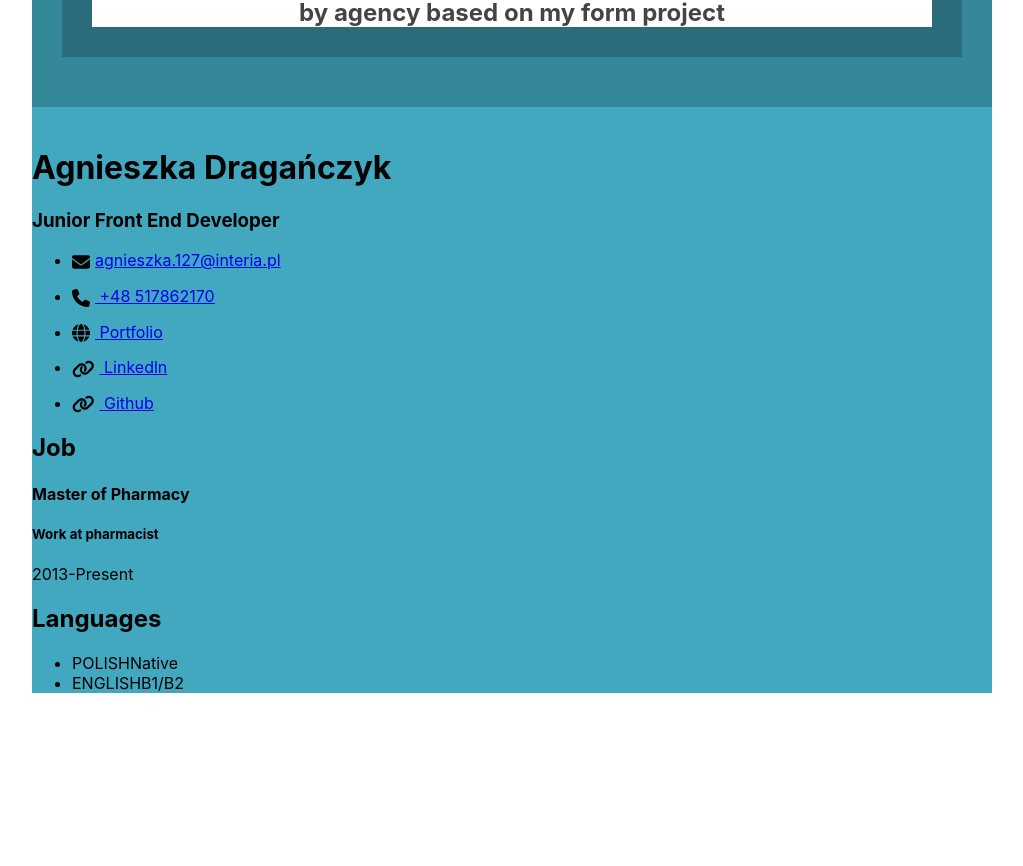
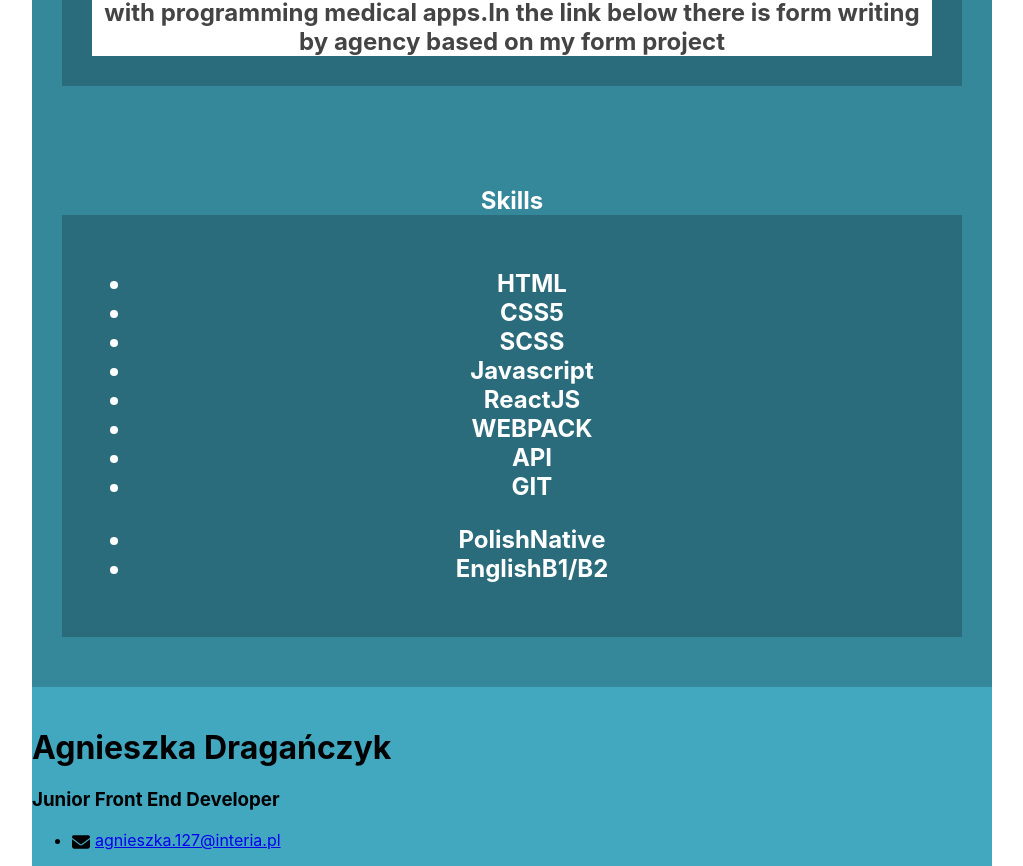
Before and after one commit to AgnieszkaDra/CV-React, a React (Create React App) app: page / in a window 1280 px wide. Shown: the part 1086-1952 px from the top of the page, without its empty margins (128-1151 px from the left). Before the commit the page ends 1795 px from the top, so only its background shows below. Built offline with nearby package versions, Linux system fonts and the light colour scheme.

Commit message:
add section skills

```diff
--- a/src/App.js
+++ b/src/App.js
@@ -3,13 +3,15 @@ import React from 'react';
 
 import Header from './components/HeaderContainer/Header';
 import Experience from './components/Experience/Experience';
+import Skills from './components/Skills/Skills';
+
 import data from './data';
 import PropTypes from 'prop-types';
 
 import { FontAwesomeIcon } from '@fortawesome/react-fontawesome'
 import { faEnvelope, faPhone, faGlobe, faLink } from '@fortawesome/free-solid-svg-icons'
-import Section from './shared/Section';
-import experience from './data/experience';
+import Section from './shared/section';
+
 
 
 export default class CV extends React.Component{
@@ -19,8 +21,11 @@ export default class CV extends React.Component{
     <div className="container">
       {/* <Header {...this.props.infoProfile}></Header>  */}
       <Header {...data}></Header>
-      <Section {...data}>
-        <Experience {...data.experience}>{'ola'}</Experience>
+      <Section {...data} sectionTitle="Work and Experience">
+        <Experience {...data.experience}></Experience>
+      </Section>
+      <Section {...data} sectionTitle="Skills">
+        <Skills {...data.skills}></Skills>
       </Section>
       {/* <Experience {...data.experience}></Experience> */}
       <div class="header">
--- a/src/components/Contacts/Contacts.js
+++ b/src/components/Contacts/Contacts.js
@@ -2,40 +2,21 @@ import React from "react";
 import ContactsList from "../ContactsList/ContactsList";
 
 import classes from './styles.module.css'
-// class Contacts extends React.Component{
-
-//     render(){
-
-//         return (
-
-//                 <div className="contact-container container-block">
-
-
-//          <ContactsList {...this.props}></ContactsList>
-
-//                 </div>
-
-//         )
-//     }
-// }
-// export default Contacts
 
 export const Contacts = (props) => {
+
     const {
         className,
         ...otherProps
-       } = props
+    } = props
 
-      return (
+    return (
 
-     <div className={`${classes.root}${className ? ` ${className}` : ''}`} {...otherProps}>
+        <div className={`${classes.root}${className ? ` ${className}` : ''}`}{...otherProps}>
+            <ContactsList {...props}></ContactsList>
+        </div>
 
-
-        <ContactsList {...props}></ContactsList>
-
-             </div>
-
-       )
+    )
 }
 
 export default Contacts
--- a/src/components/ContactsList/ContactsList.js
+++ b/src/components/ContactsList/ContactsList.js
@@ -12,19 +12,20 @@ export const ContactsList = (props) => {
     const showObject = (el) => {
 
         return Object.entries(el).map(([key, values]) => {
-
             return <>{<span class="space"></span>}{<a href={`//${values}`} target="_blank"> {values} </a>}</>
         })
 
     }
 
     const renderListItem = (item, i) => {
+
         return <li>{item[0]}{showObject(item[1])}</li>
+
     }
 
     return (
 
-        <ul className={`${classes.root}${className ? ` ${className}` : ''}`} {...otherProps} key="lang_list">
+        <ul className={`${classes.root}${className ? ` ${className}` : ''}`} {...otherProps}>
             {props.list.map((item, i) => {
                 return renderListItem(item, i)
             })}
--- /dev/null
+++ b/src/components/Skills/Skills.js
@@ -0,0 +1,60 @@
+import React from 'react';
+
+import classes from './styles.module.css'
+
+export const Skills = (props) => {
+
+    const {
+        frontendtechnologies,
+        languages
+    } = props
+
+
+    const renderListFront = (item, i) => {
+        return (
+            <li key={`front_item_${i}`}>
+        {item}{item.level}
+
+      </li>
+
+        );
+    }
+
+    const renderListLanguages = (item, i) => {
+        // return Object.entries(item).map(([key, values]) => {
+        //     return <>{item.name}</>
+        // })
+        return (
+            <li key={`front_item_${i}`}>
+        {item.name}{item.level}
+
+      </li>
+
+        );
+
+    }
+
+
+
+    return (
+
+        <div className={`${classes.root}`} >
+            <ul className="list-unstyled" key="front_list">
+                 {frontendtechnologies.map((item, i) => {
+                return renderListFront(item, i);
+            })}
+            </ul>
+            <ul className="list-unstyled" key="front_list">
+                 {languages.list.map((item, i) => {
+                return renderListLanguages(item, i);
+            })}
+            </ul>
+
+        </div>
+
+
+    )
+}
+
+
+export default Skills
--- /dev/null
+++ b/src/components/Skills/styles.module.css
@@ -0,0 +1,16 @@
+.root {
+
+  padding: 30px;
+  background: rgba(0, 0, 0, 0.2);
+  text-align: center;
+  color: #fff;
+}
+
+.name {
+
+    font-size: 32px;
+    font-weight: 900;
+    margin-top: 0;
+    margin-bottom: 10px;
+
+}
--- a/src/data/index.js
+++ b/src/data/index.js
@@ -1,10 +1,12 @@
 import infoProfile from './infoProfile';
 import experience from './experience';
+import skills from './skills';
 
 export const data = {
 
   infoProfile,
-  experience
+  experience,
+  skills
 
 };
 
--- /dev/null
+++ b/src/data/skills.js
@@ -0,0 +1,22 @@
+
+const skills = {
+
+    languages: {
+        sectionTitle: 'Languages',
+        list: [{ name: 'Polish', level: 'Native' }, { name: 'English', level: 'B1/B2' }]
+      },
+    frontendtechnologies: [
+        'HTML',
+        'CSS5',
+        'SCSS',
+        'Javascript',
+        'ReactJS',
+        'WEBPACK',
+        'API',
+        'GIT'
+       ]
+
+}
+
+
+export default skills;
```
Also changed, not shown: src/components/Experience/Experience.js (+2 -8 lines).
